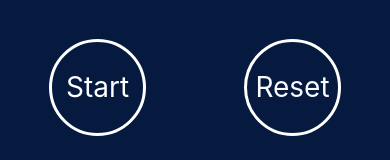
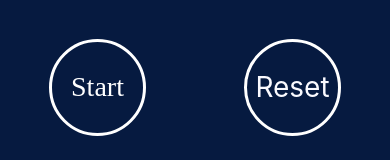
Before and after one commit to enzo-mourany/the-tabata-app, a React Native app: screen /Timers in a window 390 px wide. Shown: the part 608-768 px from the top of the page. Built offline with nearby package versions, Linux system fonts and the light colour scheme.

Commit message:
change CPB props #2

```diff
--- a/HomePageApp.jsx
+++ b/HomePageApp.jsx
@@ -225,7 +225,7 @@ const styles = StyleSheet.create({
   },
   text: {
     fontSize: item_size * 0.8,
-    fontFamily: 'Poppins-Medium',
+    fontFamily: 'Poppins',
     color: colors.text,
     fontWeight: '900',
   },
--- a/Timers.jsx
+++ b/Timers.jsx
@@ -156,21 +156,16 @@ function TimerAndCountdowns() {
 
         <CircularProgress
           radius={width / 2.5}
-          initialValue={0}
           value={remainingTimer}
           maxValue={isExercise ? listTimer[0] : listTimer[1]}
           title={remainingTimer}
           titleColor={remainingTimer <= 3 ? '#EF2D56' : '#fff'}
           showProgressValue={false}
-          //textColor={remainingTimer <= 3 ? '#EF2D56' : '#fff'}
           fontSize={70}
           activeStrokeColor={isExercise ? '#0CCE6B' : '#C589E8'}
           inActiveStrokeColor={isExercise ? '#0CCE6B' : '#C589E8'}
           inActiveStrokeOpacity={0.2}
           inActiveStrokeWidth={6}
-          delay={1}
-        //duration={isExercise ? listTimer[0] : listTimer[1]}
-        //clockwise={false}
         />
 
 
@@ -268,7 +263,8 @@ const styles = StyleSheet.create({
   },
   startButtonText: {
     fontSize: 28,
-    color: '#fff'
+    color: '#fff',
+    fontFamily: 'Poppins'
   },
   pauseButton: {
     borderColor: '#fff',
```
